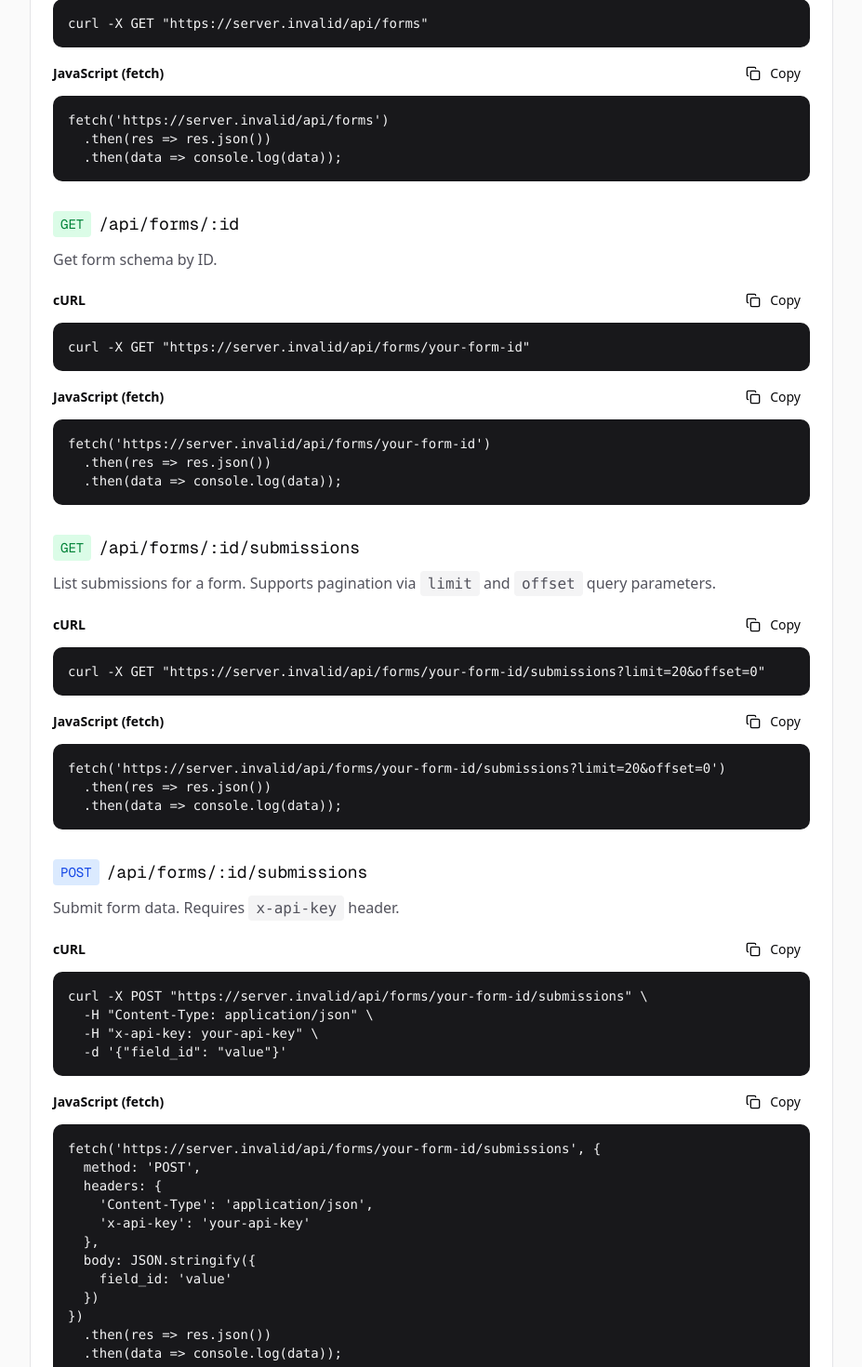
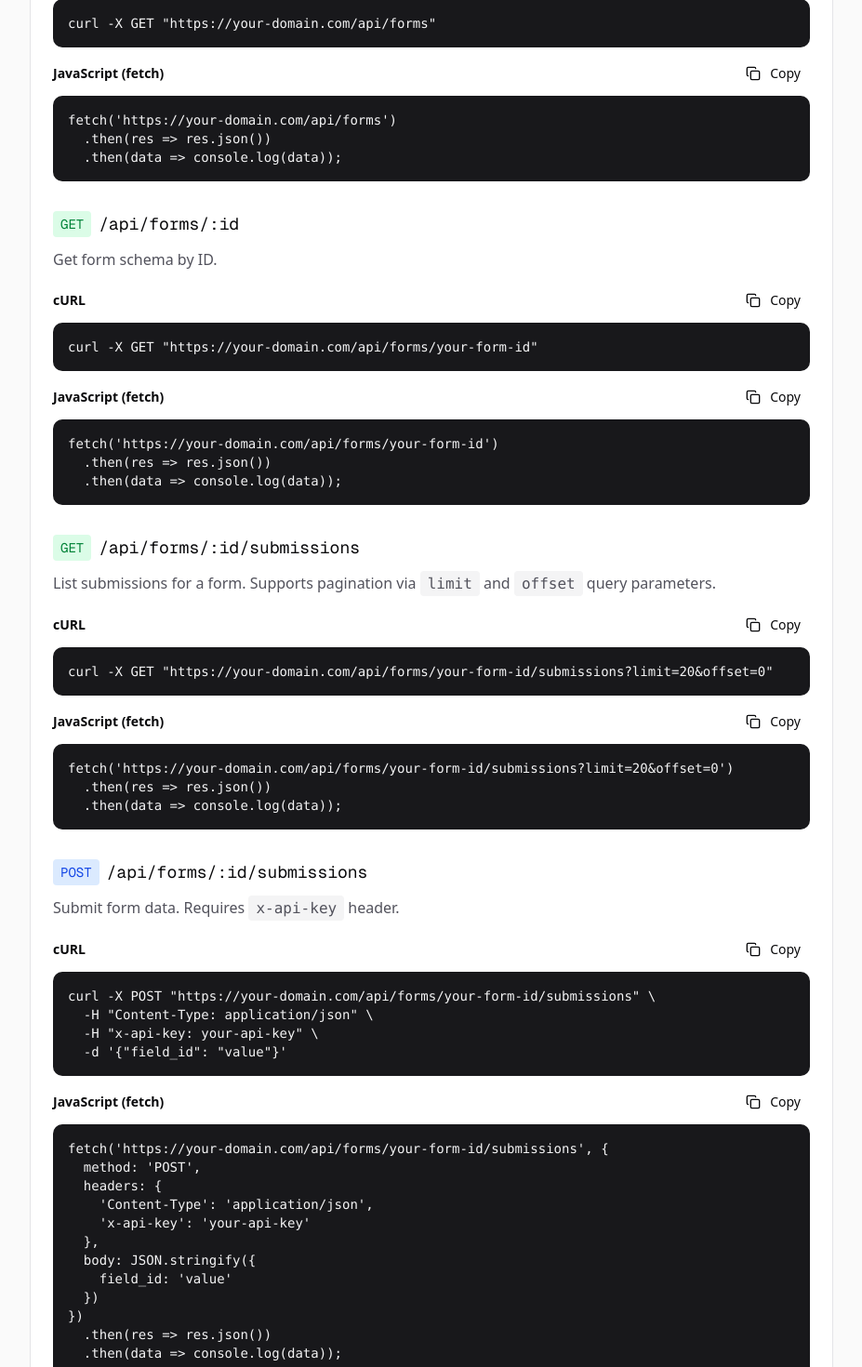
Before and after one commit to vojtaholik/form-builder, a Next.js app: page /docs in a window 1280 px wide. Shown: the part 900-2370 px from the top of the page at 93% size, without its empty margins (176-1103 px from the left). Built offline with nearby package versions, Linux system fonts and the light colour scheme; no server answers; the database is empty.

Commit message:
chore: update README and documentation to replace NEXT_PUBLIC_BASE_URL with VERCEL_URL

```diff
--- a/src/app/docs/page.tsx
+++ b/src/app/docs/page.tsx
@@ -37,7 +37,7 @@ export default async function DocsPage() {
             <div className="bg-zinc-50 p-4 rounded-lg">
               <div className="font-mono text-sm">
                 <strong>Base URL:</strong>{" "}
-                {process.env.NEXT_PUBLIC_BASE_URL || "https://your-domain.com"}
+                {process.env.VERCEL_URL || "https://your-domain.com"}
               </div>
             </div>
           </section>
@@ -79,15 +79,13 @@ export default async function DocsPage() {
                     <h4 className="font-semibold text-sm">cURL</h4>
                     <CopyButton
                       text={`curl -X GET "${
-                        process.env.NEXT_PUBLIC_BASE_URL ||
-                        "https://your-domain.com"
+                        process.env.VERCEL_URL || "https://your-domain.com"
                       }/api/forms"`}
                     />
                   </div>
                   <pre className="bg-zinc-900 text-zinc-100 p-4 rounded-lg overflow-x-auto text-sm">
                     <code>{`curl -X GET "${
-                      process.env.NEXT_PUBLIC_BASE_URL ||
-                      "https://your-domain.com"
+                      process.env.VERCEL_URL || "https://your-domain.com"
                     }/api/forms"`}</code>
                   </pre>
                 </div>
@@ -99,8 +97,7 @@ export default async function DocsPage() {
                     </h4>
                     <CopyButton
                       text={`fetch('${
-                        process.env.NEXT_PUBLIC_BASE_URL ||
-                        "https://your-domain.com"
+                        process.env.VERCEL_URL || "https://your-domain.com"
                       }/api/forms')
   .then(res => res.json())
   .then(data => console.log(data));`}
@@ -108,8 +105,7 @@ export default async function DocsPage() {
                   </div>
                   <pre className="bg-zinc-900 text-zinc-100 p-4 rounded-lg overflow-x-auto text-sm">
                     <code>{`fetch('${
-                      process.env.NEXT_PUBLIC_BASE_URL ||
-                      "https://your-domain.com"
+                      process.env.VERCEL_URL || "https://your-domain.com"
                     }/api/forms')
   .then(res => res.json())
   .then(data => console.log(data));`}</code>
@@ -134,15 +130,13 @@ export default async function DocsPage() {
                     <h4 className="font-semibold text-sm">cURL</h4>
                     <CopyButton
                       text={`curl -X GET "${
-                        process.env.NEXT_PUBLIC_BASE_URL ||
-                        "https://your-domain.com"
+                        process.env.VERCEL_URL || "https://your-domain.com"
                       }/api/forms/${exampleFormId}"`}
                     />
                   </div>
                   <pre className="bg-zinc-900 text-zinc-100 p-4 rounded-lg overflow-x-auto text-sm">
                     <code>{`curl -X GET "${
-                      process.env.NEXT_PUBLIC_BASE_URL ||
-                      "https://your-domain.com"
+                      process.env.VERCEL_URL || "https://your-domain.com"
                     }/api/forms/${exampleFormId}"`}</code>
                   </pre>
                 </div>
@@ -154,8 +148,7 @@ export default async function DocsPage() {
                     </h4>
                     <CopyButton
                       text={`fetch('${
-                        process.env.NEXT_PUBLIC_BASE_URL ||
-                        "https://your-domain.com"
+                        process.env.VERCEL_URL || "https://your-domain.com"
                       }/api/forms/${exampleFormId}')
   .then(res => res.json())
   .then(data => console.log(data));`}
@@ -163,8 +156,7 @@ export default async function DocsPage() {
                   </div>
                   <pre className="bg-zinc-900 text-zinc-100 p-4 rounded-lg overflow-x-auto text-sm">
                     <code>{`fetch('${
-                      process.env.NEXT_PUBLIC_BASE_URL ||
-                      "https://your-domain.com"
+                      process.env.VERCEL_URL || "https://your-domain.com"
                     }/api/forms/${exampleFormId}')
   .then(res => res.json())
   .then(data => console.log(data));`}</code>
@@ -196,15 +188,13 @@ export default async function DocsPage() {
                     <h4 className="font-semibold text-sm">cURL</h4>
                     <CopyButton
                       text={`curl -X GET "${
-                        process.env.NEXT_PUBLIC_BASE_URL ||
-                        "https://your-domain.com"
+                        process.env.VERCEL_URL || "https://your-domain.com"
                       }/api/forms/${exampleFormId}/submissions?limit=20&offset=0"`}
                     />
                   </div>
                   <pre className="bg-zinc-900 text-zinc-100 p-4 rounded-lg overflow-x-auto text-sm">
                     <code>{`curl -X GET "${
-                      process.env.NEXT_PUBLIC_BASE_URL ||
-                      "https://your-domain.com"
+                      process.env.VERCEL_URL || "https://your-domain.com"
                     }/api/forms/${exampleFormId}/submissions?limit=20&offset=0"`}</code>
                   </pre>
                 </div>
@@ -216,8 +206,7 @@ export default async function DocsPage() {
                     </h4>
                     <CopyButton
                       text={`fetch('${
-                        process.env.NEXT_PUBLIC_BASE_URL ||
-                        "https://your-domain.com"
+                        process.env.VERCEL_URL || "https://your-domain.com"
                       }/api/forms/${exampleFormId}/submissions?limit=20&offset=0')
   .then(res => res.json())
   .then(data => console.log(data));`}
@@ -225,8 +214,7 @@ export default async function DocsPage() {
                   </div>
                   <pre className="bg-zinc-900 text-zinc-100 p-4 rounded-lg overflow-x-auto text-sm">
                     <code>{`fetch('${
-                      process.env.NEXT_PUBLIC_BASE_URL ||
-                      "https://your-domain.com"
+                      process.env.VERCEL_URL || "https://your-domain.com"
                     }/api/forms/${exampleFormId}/submissions?limit=20&offset=0')
   .then(res => res.json())
   .then(data => console.log(data));`}</code>
@@ -257,8 +245,7 @@ export default async function DocsPage() {
                     <h4 className="font-semibold text-sm">cURL</h4>
                     <CopyButton
                       text={`curl -X POST "${
-                        process.env.NEXT_PUBLIC_BASE_URL ||
-                        "https://your-domain.com"
+                        process.env.VERCEL_URL || "https://your-domain.com"
                       }/api/forms/${exampleFormId}/submissions" \\
   -H "Content-Type: application/json" \\
   -H "x-api-key: ${apiKey}" \\
@@ -267,8 +254,7 @@ export default async function DocsPage() {
                   </div>
                   <pre className="bg-zinc-900 text-zinc-100 p-4 rounded-lg overflow-x-auto text-sm">
                     <code>{`curl -X POST "${
-                      process.env.NEXT_PUBLIC_BASE_URL ||
-                      "https://your-domain.com"
+                      process.env.VERCEL_URL || "https://your-domain.com"
                     }/api/forms/${exampleFormId}/submissions" \\
   -H "Content-Type: application/json" \\
   -H "x-api-key: ${apiKey}" \\
@@ -283,8 +269,7 @@ export default async function DocsPage() {
                     </h4>
                     <CopyButton
                       text={`fetch('${
-                        process.env.NEXT_PUBLIC_BASE_URL ||
-                        "https://your-domain.com"
+                        process.env.VERCEL_URL || "https://your-domain.com"
                       }/api/forms/${exampleFormId}/submissions', {
   method: 'POST',
   headers: {
@@ -301,8 +286,7 @@ export default async function DocsPage() {
                   </div>
                   <pre className="bg-zinc-900 text-zinc-100 p-4 rounded-lg overflow-x-auto text-sm">
                     <code>{`fetch('${
-                      process.env.NEXT_PUBLIC_BASE_URL ||
-                      "https://your-domain.com"
+                      process.env.VERCEL_URL || "https://your-domain.com"
                     }/api/forms/${exampleFormId}/submissions', {
   method: 'POST',
   headers: {
```
Also changed, not shown: 1 other file (tests, documents, lock files or other folders).
